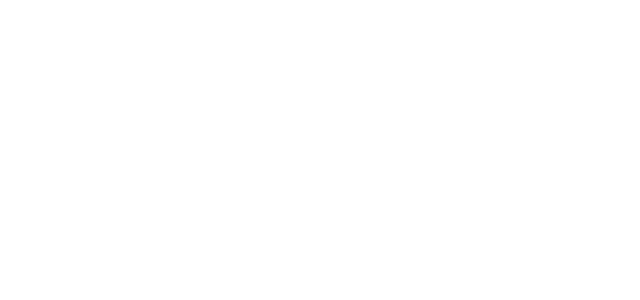
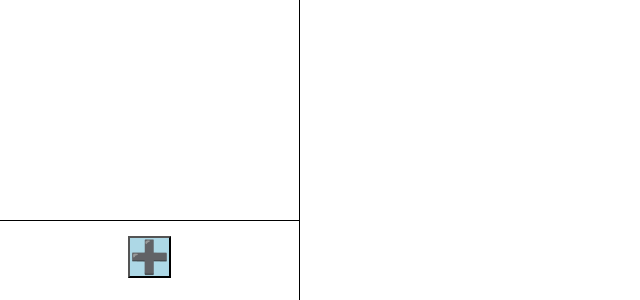
Before and after one commit to rebeleza/diary.lol, a React (Create React App) app in the folder frontend/: page / in a window 1280 px wide. Shown: the part 500-800 px from the top of the page, without its empty margins (0-640 px from the left). Built offline with nearby package versions, Linux system fonts and the light colour scheme; a web font is replaced by a local one.

Commit message:
Episode 15
Plus button - Add new Activity from List

```diff
--- a/frontend/src/App.css
+++ b/frontend/src/App.css
@@ -63,7 +63,7 @@
   color: #fff;
   border-color: transparent;
   height: 15vmin;
-  width: 30vmin;
+  width: 25vmin;
 }
 
  button:hover{
@@ -94,3 +94,14 @@
 .AddActivity button, .AddActivity textarea, .AddActivity input, .AddActivity h2 {
   display: block;
 }
+
+.MenuToggle {
+  display: block;
+  width: 33px;
+  height: 4px;
+  margin-bottom: 5px;
+  position: relative;
+  background: lightblue;
+  border-radius: 3px;
+  z-index: 1;
+}
--- a/frontend/src/App.js
+++ b/frontend/src/App.js
@@ -50,8 +50,8 @@
   return (
     <div className="App">
       {screen === 'homepage' && <Homepage setScreen={setScreen}/>}
-      {screen === 'addActivity' && <AddActivity storeActivity={storeActivity}/>}
-      {screen === 'activities' && <Activities activities={activities}/>}
+      {screen === 'addActivity' && <AddActivity storeActivity={storeActivity} setScreen={setScreen}/>}
+      {screen === 'activities' && <Activities setScreen={setScreen} activities={activities}/>}
     </div>
   );
 }
--- a/frontend/src/components/Activities.js
+++ b/frontend/src/components/Activities.js
@@ -1,65 +1,44 @@
+import {useState} from 'react'
+
 /** @jsx jsx */
 import {css, jsx} from '@emotion/core'
+import Detail from './Activities/Detail.js';
+import SidebarMobile from './Activities/SidebarMobile.js';
+import ActivitiesList from './Activities/ActivitiesList.js';
 
-const Activities = ({ activities }) => {
+const Activities = ({ setScreen, activities }) => {
 
+    const [showActivities,setShowActivities] = useState(false)
+    const [currentActivity, setCurrentActivity] = useState({})
 
     return(
         <div className="Activities" css={css`
             display: grid;
             grid-template-columns: 300px auto;
-            grid-template-areas: "sidebar-desktop main"
+            grid-template-areas: "sidebar-desktop main";
             width: 100vw;
             height: 100vh;
 
             @media (max-width: 800px){
               grid-template-columns: 80px auto;
-              grid-template-areas: "sidebar-mobile main"
+              grid-template-areas: "sidebar-mobile
+              ${showActivities ? 'sidebar-desktop' : 'main'}";
             }
-        `}>
-          <ul className="List" css={css`
-            grid-area: sidebar-desktop
-            border-right: 1px solid black;
-            height: 100%;
-            text-align:left;
-            list-style-type: none;
-          -`}>
-              {activities.map((activity, index) => {
-                  return <li key={index} css={css`
-                    padding: 20px;
-                    border-bottom: 1px solid black;
-                    &:hover {
-                      background-color: lightblue;
-                      color: white;
-                      cursor: pointer;
-                    }
+            `}>
+          <ActivitiesList
+            activities={activities}
+            showActivities={showActivities}
+            setShowActivities={setShowActivities}
+            setCurrentActivity={setCurrentActivity}
+            setScreen={setScreen}/>
 
-                    @media (max-width: 800px){
-                        display: none;
-                    }
-                  `}>
-                    <div>{activity.title}</div>
-                    <div>{activity.description}</div>
-                  </li>
-              })}
-          </ul>
+          <SidebarMobile
+            showActivities={showActivities}
+            setShowActivities={setShowActivities}/>
 
-          <ul css={css`
-            grid-area: sidebar-mobile
-            border-right: 1px solid black;
-            height: 100%;
-            text-align:left;
-            list-style-type: none;
-
-            @media (min-width: 800px){
-              display: none;
-            }
-          `}>
-            algo
-          </ul>
-          <div className="Detail" css={css`
-            grid-area: main;
-          `}></div>
+          <Detail
+            showActivities={showActivities}
+            currentActivity={currentActivity}/>
         </div>
    )
   }
--- /dev/null
+++ b/frontend/src/components/Activities/ActivitiesList.js
@@ -0,0 +1,69 @@
+/** @jsx jsx */
+import { css, jsx } from '@emotion/core'
+
+const ActivitiesList = ({ activities, showActivities, setShowActivities, setCurrentActivity, setScreen }) => {
+
+  return (
+    <div css={css`
+    grid-area: sidebar-desktop;
+    border-right: 1px solid black;
+    height: 100%;
+    text-align:left;
+
+    @media (max-width: 800px){
+    display: ${showActivities ? 'block' : 'none'};
+    }
+
+    display: grid;
+    grid-template-rows: auto 80px;
+    `}>
+      <ul className="List" css={css`
+          list-style-type: none;
+        `}>
+        {activities.map((activity, index) => {
+          return <li key={index} css={css`
+                  padding: 20px;
+                  border-bottom: 1px solid black;
+                  &:hover {
+                    background-color: lightblue;
+                    cursor: pointer;
+                  }
+
+                  @media (max-width: 800px){
+                      display: ${showActivities ? 'block' : 'none'};
+                  }
+                `} onClick={() => {
+              setCurrentActivity(activity)
+              setShowActivities(false)
+            }}>
+            <div>{activity.title}</div>
+          </li>
+        })}
+      </ul>
+      <div css={css`
+              text-align:center;
+              border-top: 1px solid black;
+              padding-top: 15px;
+              `}>
+        <button css={css`
+              text-align:center;
+              font-size: 2rem;
+              padding-left: 30px
+              padding-right:30px;
+              outline: none;
+              background: lightblue;
+              color: #fff;
+              `}
+
+          onClick={() => {
+            setScreen('addActivity')
+          }}>
+          ➕
+        </button>
+      </div>
+    </div>
+
+  )
+}
+
+export default ActivitiesList
--- /dev/null
+++ b/frontend/src/components/Activities/Detail.js
@@ -0,0 +1,22 @@
+/** @jsx jsx */
+import {css, jsx} from '@emotion/core'
+
+const Detail = ({ showActivities, currentActivity }) => {
+
+    return(
+          <div className="Detail" css={css`
+            display: ${showActivities ? 'none' : 'block'};
+            grid-area: main;
+          `}>
+            <h1 css={css`
+              padding-top: 40px;
+              padding-bottom: 40px;
+            `}>{currentActivity.title}
+            </h1>
+            <p>{currentActivity.description}
+            </p>
+          </div>
+   )
+  }
+
+  export default Detail
--- /dev/null
+++ b/frontend/src/components/Activities/SidebarMobile.js
@@ -0,0 +1,33 @@
+/** @jsx jsx */
+import {css, jsx} from '@emotion/core'
+
+const SidebarMobile = ({ showActivities, setShowActivities }) => {
+
+    return(
+          <ul css={css`
+          grid-area: sidebar-mobile;
+          border-right: 1px solid black;
+          height: 100%;
+          text-align:left;
+          list-style-type: none;
+
+          @media (min-width: 800px){
+            display: none;
+          }
+        `}>
+          <div id="menuToggle" css={css`
+              display:block;
+              padding-top: 20px;
+              padding-left: 25px;
+            `}onClick={() => {
+              setShowActivities(!showActivities)
+            }}>
+            <span className="MenuToggle"></span>
+            <span className="MenuToggle"></span>
+            <span className="MenuToggle"></span>
+          </div>
+        </ul>
+    )
+  }
+
+  export default SidebarMobile
--- a/frontend/src/components/AddActivity.js
+++ b/frontend/src/components/AddActivity.js
@@ -1,11 +1,12 @@
 import React, {useState} from 'react';
 
-const AddActivity = ({ storeActivity }) => {
+const AddActivity = ({ storeActivity, setScreen }) => {
     const [title, setTitle] = useState('')
     const [description, setDescription] = useState('')
 
-    const saveActivity = () => {
+    const addActivity = () => {
         storeActivity({ title, description })
+        setScreen('activities')
     }
 
     return(
@@ -15,7 +16,7 @@
             <h2>Activity description</h2>
             <textarea onChange={event => setDescription(event.target.value)}></textarea>
             <p></p>
-            <button onClick={saveActivity}> Save Activity </button>
+            <button onClick={addActivity}> Save Activity </button>
         </div>
 
     )
```
